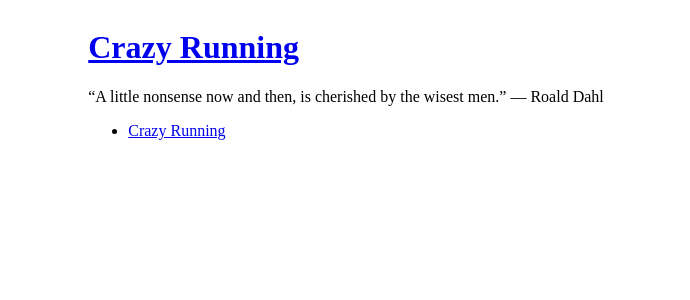
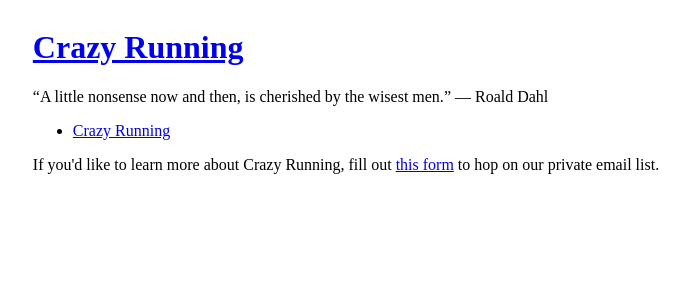
Before and after one commit to gilbertginsberg/crazy-running, a Jekyll site: the page built from index.html, in a window 1280 px wide. Shown: the top 300 px of the page, without its empty margins (294-984 px from the left). Built offline with Jekyll 4.4.1, drawn with Linux system fonts in a browser that asks for light colours.

Commit message:
feat: Added email form

```diff
--- a/index.html
+++ b/index.html
@@ -11,3 +11,5 @@ layout: default
   </li>
   {% endfor %}
 </ul>
+
+<p>If you'd like to learn more about Crazy Running, fill out <a href="https://goo.gl/forms/a3dlqDrU2AHESxsU2">this form</a> to hop on our private email list.</p>
```
Also changed, not shown: 2 other files.
